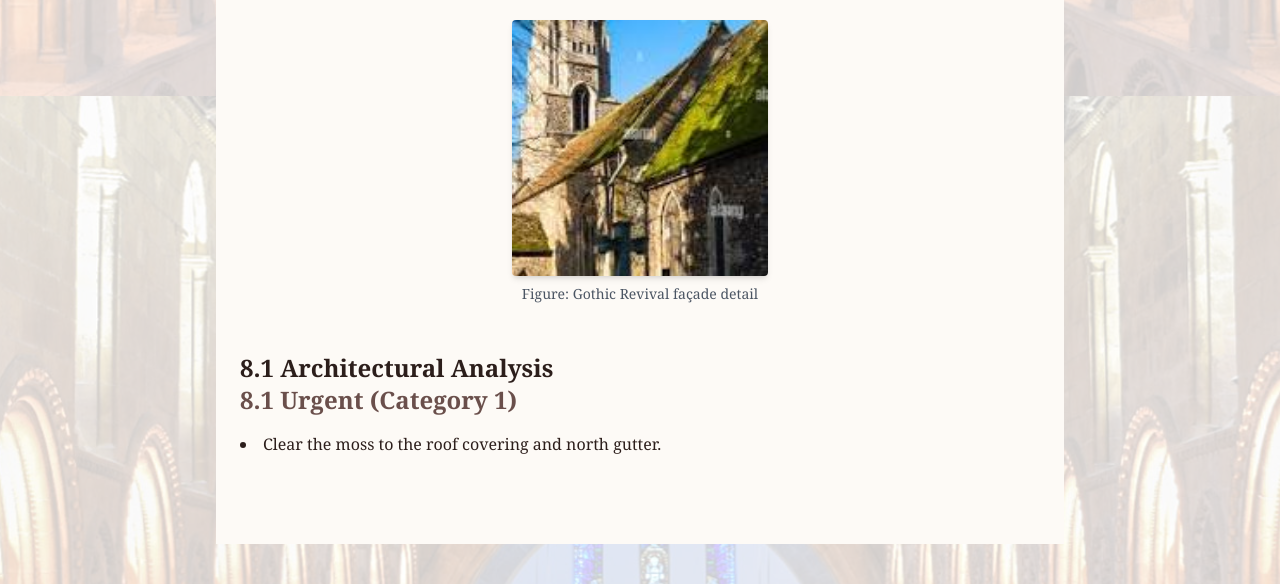
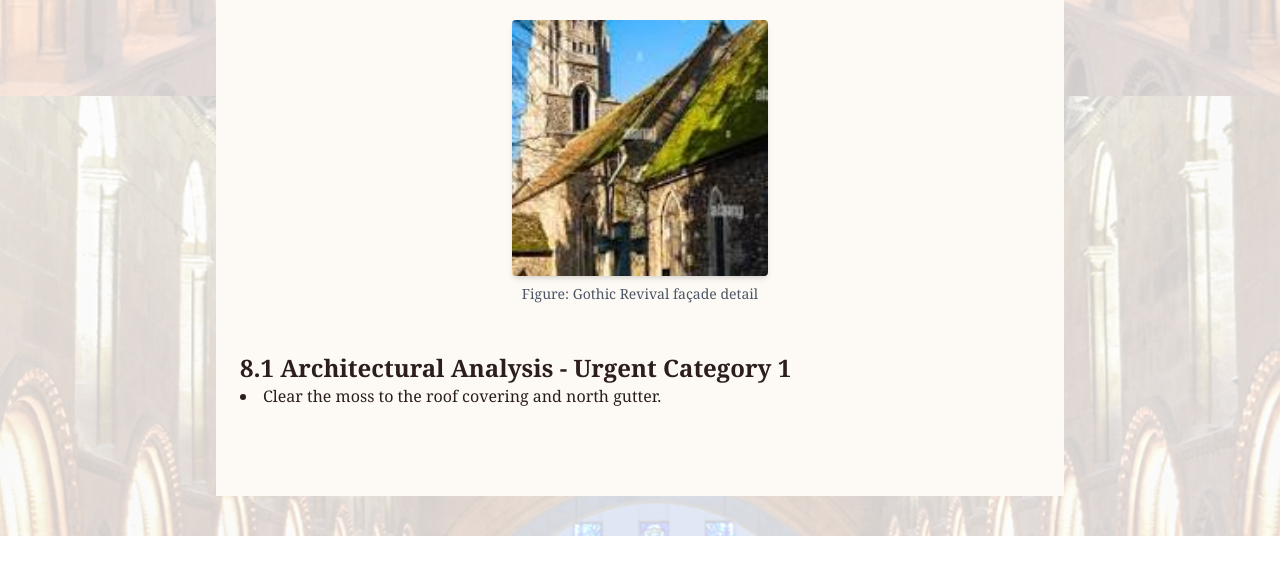
Before and after one commit to rubiej/priory-hobby-site, a plain HTML site: page priorities.html in a window 1280 px wide. Shown: the part 704-1288 px from the top of the page. After the commit the page ends 1240 px from the top, so only its background shows below. Drawn offline with nearby package versions, Linux system fonts and the light colour scheme.

Commit message:
Update priorities.html

```diff
--- a/priorities.html
+++ b/priorities.html
@@ -65,12 +65,11 @@
 </div>
 
 <!-- Section 8.1 begins -->
-<h2 id="section-8-1" class="mt-12 text-2xl font-semibold">8.1 Architectural Analysis</h2>
+<h2 id="section-8-1" class="mt-12 text-2xl font-semibold">8.1 Architectural Analysis - Urgent Category 1</h2>
 
     <!-- Section 8.1 -->
     <div class="mb-10">
-      <h3 class="text-2xl font-semibold text-[#6a4f4b] mb-4">8.1 Urgent (Category 1)</h3>
-      <ul class="list-disc list-inside space-y-2">
+            <ul class="list-disc list-inside space-y-2">
         <li>Clear the moss to the roof covering and north gutter.</li>
       </ul>
     </div>
```
